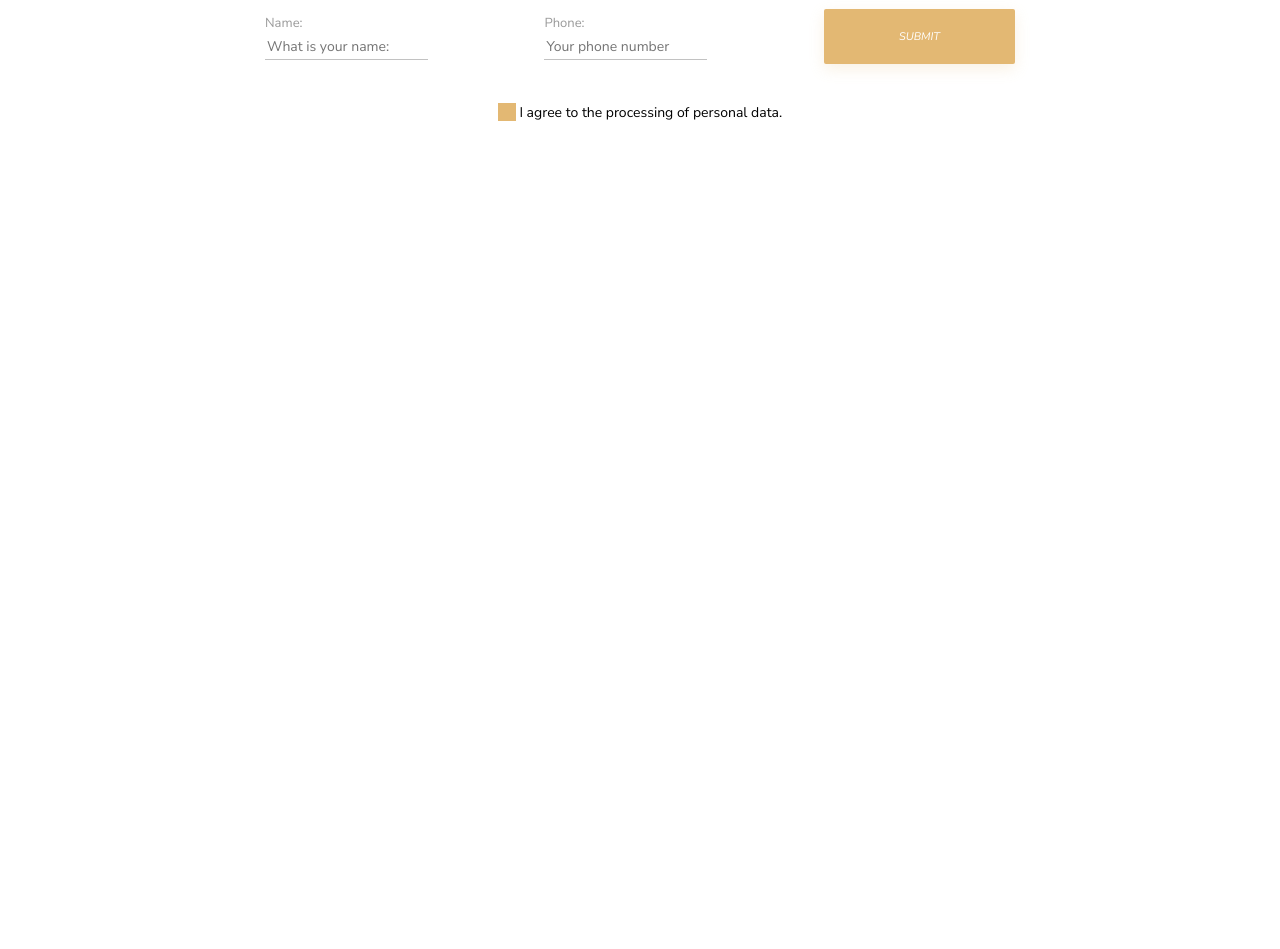
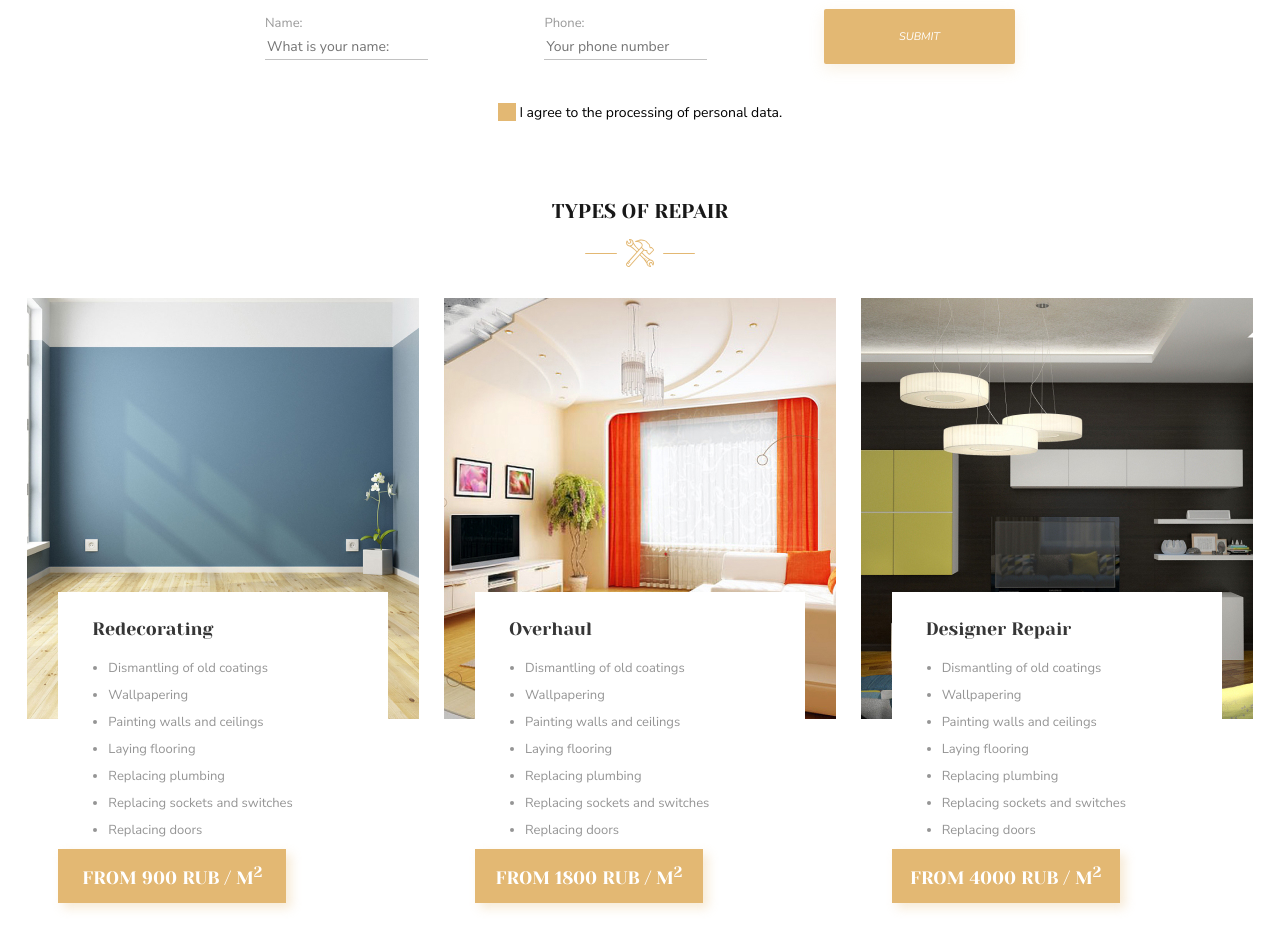
Before and after one commit to MegaIvan/Figma, a plain HTML site: page index.html in a window 1280 px wide. Shown: the part 2420-3369 px from the top of the page. Drawn offline with Linux system fonts and the light colour scheme.

Commit message:
Stage 2: 100%

```diff
--- a/index.html
+++ b/index.html
@@ -131,6 +131,69 @@
                     </form>
                 </div>
             </section>
+            <section class="types-of-repair">
+                <div class="container-middle">
+                    <h3 class="online-control-header types-of-repair-header">Types of repair</h3>
+                    <div class="types-of-repair-hammer">
+                        <div class="camera-line"></div>
+                        <div class="hammer-svg"></div>
+                        <div class="camera-line"></div>
+                    </div>
+                    <div class="rooms-container">
+                        <div class="room room-1">
+                            <div class="room-description">
+                                <h4 class="rooms-header">Redecorating</h4>
+                                <ul class="rooms-ul">
+                                    <li>Dismantling of old coatings</li>
+                                    <li>Wallpapering</li>
+                                    <li>Painting walls and ceilings</li>
+                                    <li>Laying flooring</li>
+                                    <li>Replacing plumbing</li>
+                                    <li>Replacing sockets and switches</li>
+                                    <li>Replacing doors</li>
+                                </ul>
+                                <div class="room-cost">
+                                   <span>From 900 rub / m<sup>2</sup></span>
+                                </div>
+                            </div>
+                        </div>
+                        <div class="room room-2">
+                            <div class="room-description">
+                                <h4 class="rooms-header">Overhaul</h4>
+                                <ul class="rooms-ul">
+                                    <li>Dismantling of old coatings</li>
+                                    <li>Wallpapering</li>
+                                    <li>Painting walls and ceilings</li>
+                                    <li>Laying flooring</li>
+                                    <li>Replacing plumbing</li>
+                                    <li>Replacing sockets and switches</li>
+                                    <li>Replacing doors</li>
+                                </ul>
+                                <div class="room-cost">
+                                    <span>From 1800 rub / m<sup>2</sup></span>
+                                 </div>
+                            </div>
+                        </div>
+                        <div class="room room-3">
+                            <div class="room-description">
+                                <h4 class="rooms-header">Designer Repair</h4>
+                                <ul class="rooms-ul">
+                                    <li>Dismantling of old coatings</li>
+                                    <li>Wallpapering</li>
+                                    <li>Painting walls and ceilings</li>
+                                    <li>Laying flooring</li>
+                                    <li>Replacing plumbing</li>
+                                    <li>Replacing sockets and switches</li>
+                                    <li>Replacing doors</li>
+                                </ul>
+                                <div class="room-cost">
+                                    <span>From 4000 rub / m<sup>2</sup></span>
+                                 </div>
+                            </div>
+                        </div>
+                    </div>
+                </div>
+            </section>
         </main>
     </body>
 </html>
--- a/style.css
+++ b/style.css
@@ -7,6 +7,11 @@ body {
 
 .container {
     max-width: 1440px;
+    margin: 0 auto;
+}
+
+.container-middle {
+    max-width: 1250px;
     margin: 0 auto;
 }
 
@@ -29,6 +34,7 @@ body {
     font-size: 11px;
     line-height: 15px;
     text-align: center;
+    cursor: pointer;
 }
 
 .button-large {
@@ -289,7 +295,7 @@ body {
 
 .online-control {
     padding: 0px;
-    height: 2000px;
+    height: auto;
     margin-top: -416px;
 }
 
@@ -318,7 +324,7 @@ body {
     width: 32.77px;
     height: 28px;
     background-repeat: no-repeat;
-    background-image: url('img/Camera.svg');
+    background-image: url('img/camera.svg');
 }
 
 .camera-line {
@@ -332,7 +338,7 @@ body {
     width: 817px;
     height: 434px;
     background-repeat: no-repeat;
-    background-image: url('img/Background-3.png');
+    background-image: url('img/background-3.png');
     margin: 0px auto;
     box-shadow: 0px 25px 50px rgba(0, 0, 0, 0.2);
 }
@@ -376,6 +382,7 @@ body {
     background-position-y: -25px;
     background-color: rgba(0, 0, 0, 0);
     border: none;
+    cursor: pointer;
 }
 
 .online-control-form {
@@ -417,3 +424,103 @@ body {
 .checkbox:checked + .fake::before{
     opacity: 1;
 }
+
+.types-of-repair {
+    padding-top: 75.85px;
+    height: 1000px;
+}
+
+.types-of-repair-header {
+    color: #181818;
+    padding-top: 0px;
+}
+
+.types-of-repair-hammer {
+    display: flex;
+    align-items: center;
+    justify-content: space-between;
+    width: 110px;
+    margin: 13px auto 31px;
+}
+
+.hammer-svg {
+    width: 27.99px;
+    height: 28px;
+    background-repeat: no-repeat;
+    background-image: url('img/hammer.svg');
+}
+
+.rooms-container {
+    display: flex;
+    height: auto;
+    justify-content: space-around;
+}
+
+.room {
+    width: 392px;
+    height: 421px;
+    background-repeat: no-repeat;
+}
+
+.room-1 {
+    background-image: url('img/room-1.jpg');
+}
+
+.room-2 {
+    background-image: url('img/room-2.jpg');
+}
+
+.room-3 {
+    background-image: url('img/room-3.jpg');
+}
+
+.room-description {
+    background-color: white;
+    width: 330px;
+    height: 286px;
+    margin: 294px auto 0px;
+}
+
+.rooms-header {
+    font-family: 'Yeseva One';
+    font-style: normal;
+    font-weight: 400;
+    font-size: 18px;
+    line-height: 25px;
+    color: #363636;
+    margin: 0px;
+    padding: 0px;
+    padding-top: 25px;
+    padding-left: 34px;
+}
+
+.rooms-ul {
+    font-family: 'Nunito Sans';
+    font-style: normal;
+    font-weight: 400;
+    font-size: 13px;
+    line-height: 27px;
+    color: #959595;
+    margin: 0px;
+    padding: 0px;
+    padding-top: 13px;
+    padding-left: 50px;
+}
+
+.room-cost {
+    font-family: 'Yeseva One';
+    font-style: normal;
+    font-weight: 400;
+    font-size: 18px;
+    line-height: 25px;
+    text-transform: uppercase;
+    color: #FFFFFF;
+    background: #E3B873;
+    box-shadow: 5px 5px 10px rgba(227, 184, 115, 0.3);
+    width: 228px;
+    height: 54px;
+    margin-top: 5px;
+    display: flex;
+    justify-content: center;
+    align-items: center;
+}
```
Also changed, not shown: img/hammer.svg (added), img/room-1.jpg (added), img/room-2.jpg (added), img/room-3.jpg (added).
